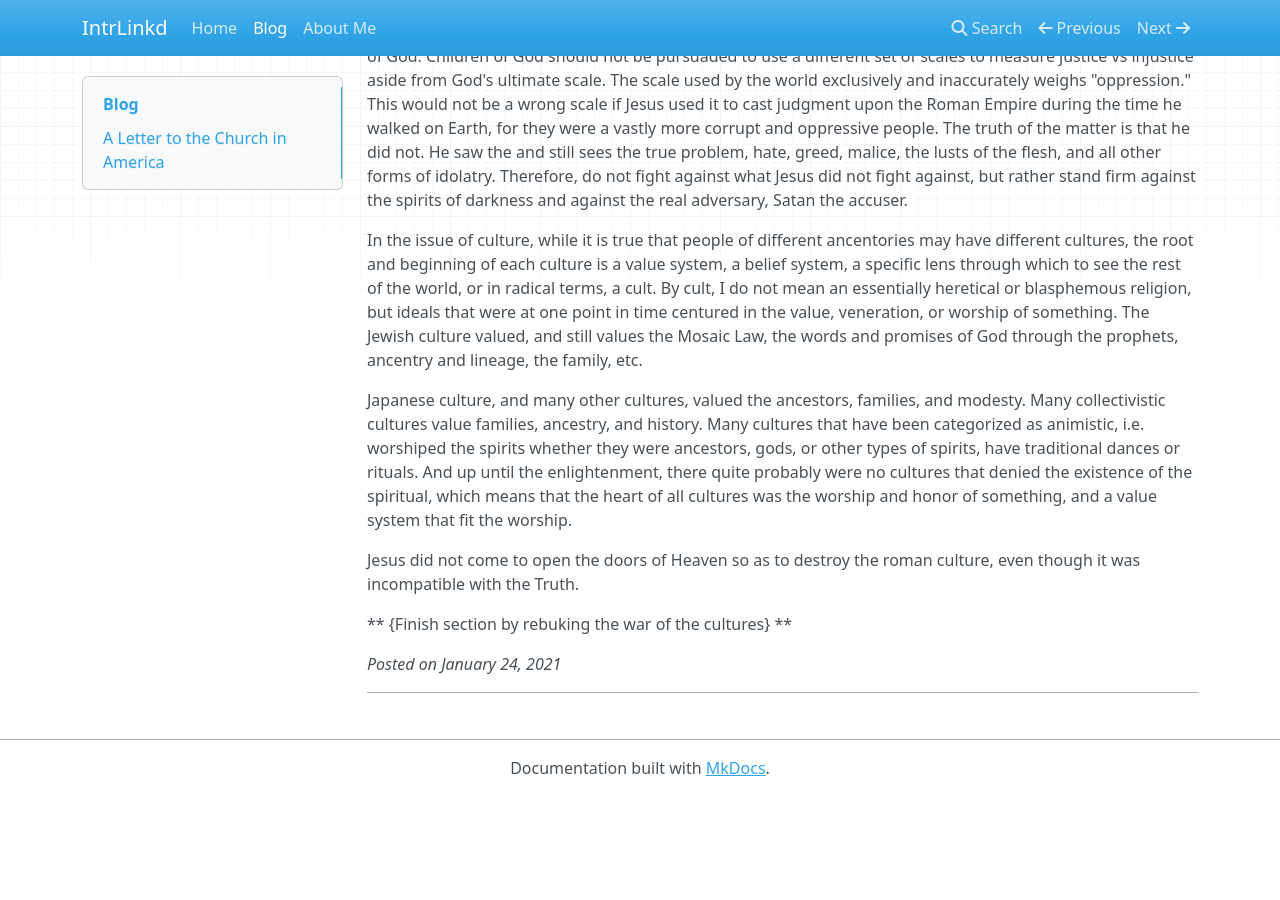
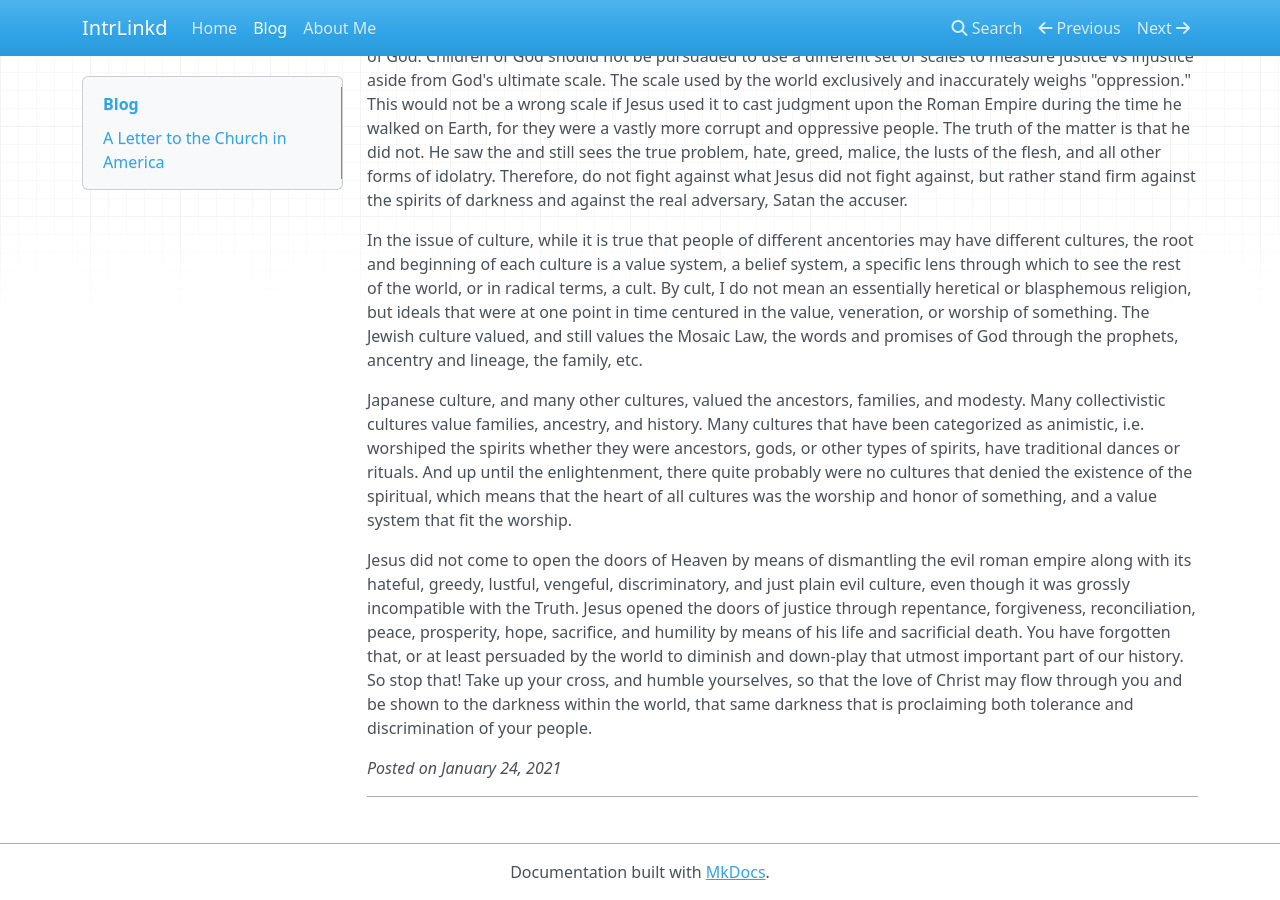
Before and after one commit to Fillupdawata/static-blog, an MkDocs documentation site: the page built from docs/blog.md, in a window 1280 px wide and 900 px high, scrolled down 1322 px. Built offline with MkDocs 1.6.1, drawn with Linux system fonts in a browser that asks for light colours; nearby versions of some CDN libraries; before the commit the page ends 2118 px from its top, so only the background shows below that.

Commit message:
update cname and blog

```diff
--- a/docs/blog.md
+++ b/docs/blog.md
@@ -26,9 +26,7 @@ In the issue of culture, while it is true that people of different ancentories m
 
 Japanese culture, and many other cultures, valued the ancestors, families, and modesty. Many collectivistic cultures value families, ancestry, and history. Many cultures that have been categorized as animistic, i.e. worshiped the spirits whether they were ancestors, gods, or other types of spirits, have traditional dances or rituals. And up until the enlightenment, there quite probably were no cultures that denied the existence of the spiritual, which means that the heart of all cultures was the worship and honor of something, and a value system that fit the worship.
 
-Jesus did not come to open the doors of Heaven so as to destroy the roman culture, even though it was incompatible with the Truth.
-
-** {Finish section by rebuking the war of the cultures} **
+Jesus did not come to open the doors of Heaven by means of dismantling the evil roman empire along with its hateful, greedy, lustful, vengeful, discriminatory, and just plain evil culture, even though it was grossly incompatible with the Truth. Jesus opened the doors of justice through repentance, forgiveness, reconciliation, peace, prosperity, hope, sacrifice, and humility by means of his life and sacrificial death. You have forgotten that, or at least persuaded by the world to diminish and down-play that utmost important part of our history. So stop that! Take up your cross, and humble yourselves, so that the love of Christ may flow through you and be shown to the darkness within the world, that same darkness that is proclaiming both tolerance and discrimination of your people.
 
 *Posted on January 24, 2021*
 
```
Also changed, not shown: site/404.html, site/about/index.html, site/index.html, site/search/search_index.json, site/sitemap.xml, 2 other files.
